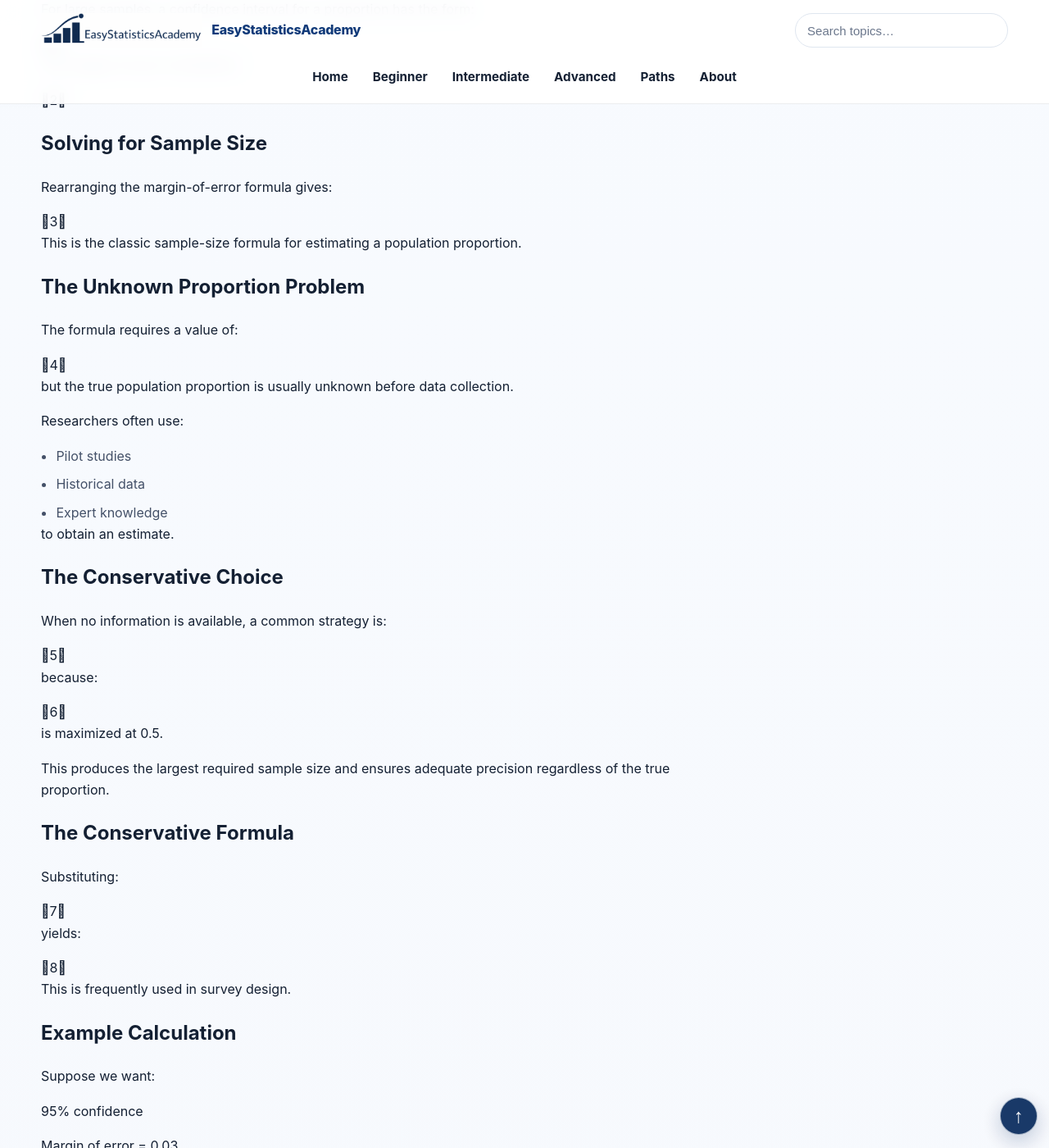
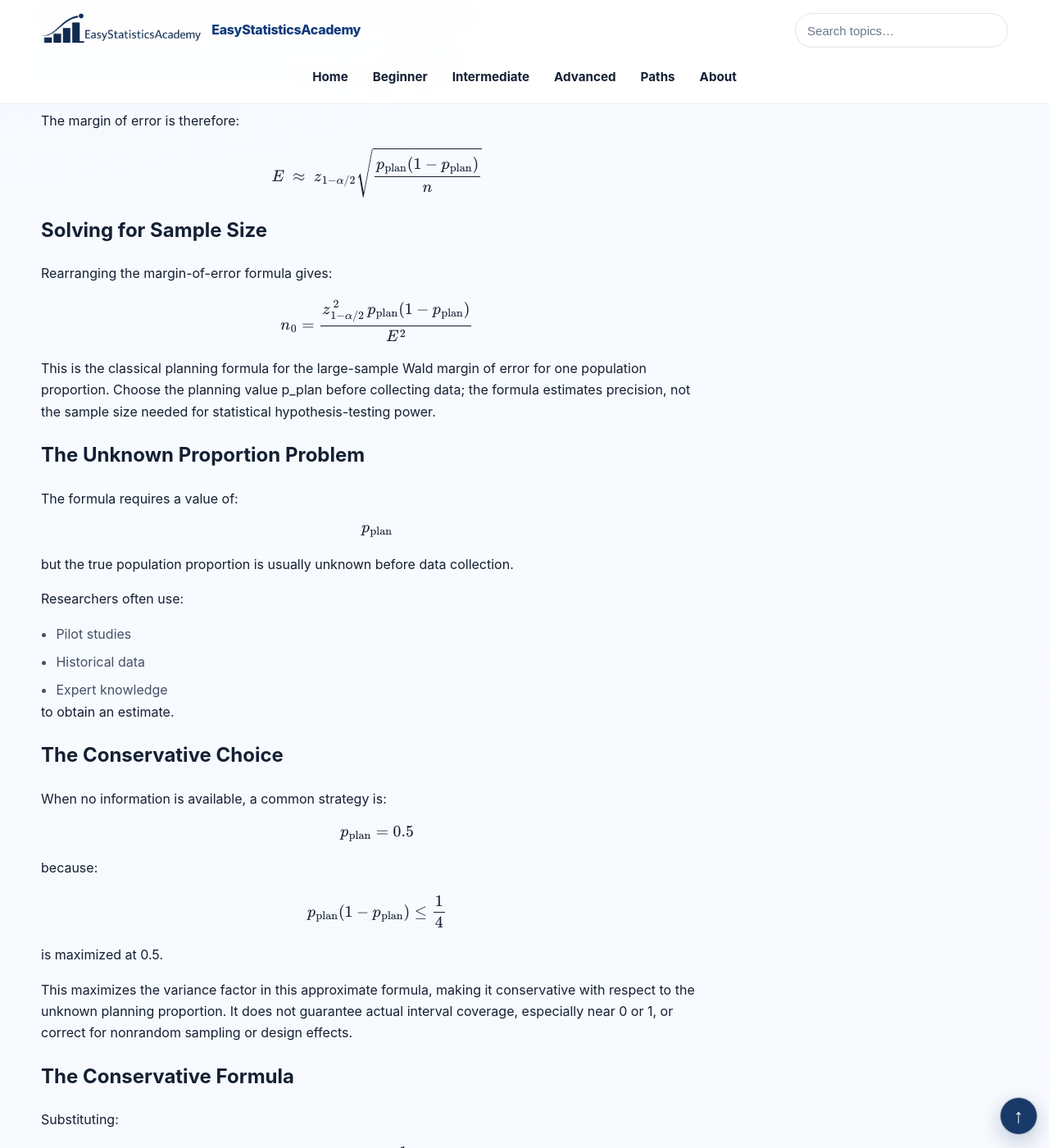
Before and after one commit to ammar-homaida-statistics/easystatisticsacademy, a Jekyll site: the page built from inference/power-sample-size/sample-size-for-proportion/index.md, in a window 1280 px wide and 1400 px high, scrolled down 1233 px. Shown: the whole window at 82% size. Built offline with Jekyll 4.4.1, drawn with Linux system fonts in a browser that asks for light colours; some of the changed text lies outside the part shown.

Commit message:
Restore fifteen verified expressions and refine statistical assumptions

```diff
--- a/inference/power-sample-size/sample-size-for-proportion/index.md
+++ b/inference/power-sample-size/sample-size-for-proportion/index.md
@@ -120,13 +122,17 @@ sidebar: false
       For large samples, a confidence interval for a proportion has the form:
     </p>
 
-    1
+    \[
+\hat p\ \pm\ z_{1-\alpha/2}\sqrt{\frac{\hat p(1-\hat p)}{n}}
+\]
 
     <p>
       The margin of error is therefore:
     </p>
 
-    2
+    \[
+E\ \approx\ z_{1-\alpha/2}\sqrt{\frac{p_{\mathrm{plan}}(1-p_{\mathrm{plan}})}{n}}
+\]
 
     <h2>Solving for Sample Size</h2>
 
@@ -134,10 +140,12 @@ sidebar: false
       Rearranging the margin-of-error formula gives:
     </p>
 
-    3
+    \[
+n_0=\frac{z_{1-\alpha/2}^{\,2}\,p_{\mathrm{plan}}(1-p_{\mathrm{plan}})}{E^2}
+\]
 
     <p>
-      This is the classic sample-size formula for estimating a population proportion.
+      This is the classical planning formula for the large-sample Wald margin of error for one population proportion. Choose the planning value p_plan before collecting data; the formula estimates precision, not the sample size needed for statistical hypothesis-testing power.
     </p>
 
     <h2>The Unknown Proportion Problem</h2>
@@ -146,7 +154,9 @@ sidebar: false
       The formula requires a value of:
     </p>
 
-    4
+    \[
+p_{\mathrm{plan}}
+\]
 
     <p>
       but the true population proportion is usually unknown before data collection.
@@ -176,20 +186,24 @@ sidebar: false
       When no information is available, a common strategy is:
     </p>
 
-    5
+    \[
+p_{\mathrm{plan}}=0.5
+\]
 
     <p>
       because:
     </p>
 
-    6
+    \[
+p_{\mathrm{plan}}(1-p_{\mathrm{plan}})\le\frac14
+\]
 
     <p>
       is maximized at 0.5.
     </p>
 
     <p>
-      This produces the largest required sample size and ensures adequate precision regardless of the true proportion.
+      This maximizes the variance factor in this approximate formula, making it conservative with respect to the unknown planning proportion. It does not guarantee actual interval coverage, especially near 0 or 1, or correct for nonrandom sampling or design effects.
     </p>
 
     <h2>The Conservative Formula</h2>
@@ -198,16 +212,20 @@ sidebar: false
       Substituting:
     </p>
 
-    7
+    \[
+p_{\mathrm{plan}}=\frac12
+\]
 
     <p>
       yields:
     </p>
 
-    8
+    \[
+n_0=\frac{z_{1-\alpha/2}^{\,2}}{4E^2}
+\]
 
     <p>
-      This is frequently used in survey design.
+      This is frequently used as a preliminary sample-size calculation for simple random sampling. Real surveys may need finite-population corrections, clustering/design-effect inflation, and allowances for expected nonresponse.
     </p>
 
     <h2>Example Calculation</h2>
@@ -227,19 +245,25 @@ sidebar: false
       Using:
     </p>
 
-    9
+    \[
+z_{0.975}\approx1.96
+\]
 
     <p>
       and the conservative assumption:
     </p>
 
-    10
+    \[
+p_{\mathrm{plan}}=0.5
+\]
 
     <p>
       gives:
     </p>
 
-    11
+    \[
+n_0=\frac{(1.96)^2(0.5)(0.5)}{(0.03)^2}\approx1067.111,\qquad n=\lceil n_0\rceil=1068
+\]
 
     <p>
       Therefore:
@@ -263,7 +287,7 @@ sidebar: false
       <strong>Rule:</strong>
 
       <p>
-        Always round upward to ensure the desired precision is achieved.
+        Always round the calculated n₀ upward, since rounding down would exceed the planned margin of error in this approximation. The actual sampling error and realized interval width still vary from sample to sample.
       </p>
 
     </div>
@@ -274,7 +298,9 @@ sidebar: false
       Notice that:
     </p>
 
-    12
+    \[
+n_0\propto\frac{1}{E^2}
+\]
 
     <p>
       Just as with means, halving the margin of error approximately quadruples the required sample size.
@@ -363,7 +389,7 @@ sidebar: false
     </div>
 
     <p>
-      Smaller effects require larger samples to detect reliably.
+      Smaller effects generally require larger samples to detect at fixed significance level, power, and experimental design. The precision calculator below is not a power calculator.
     </p>
 
     <h2>The Role of Baseline Proportion</h2>
@@ -372,13 +398,17 @@ sidebar: false
       Variability for proportions depends on:
     </p>
 
-    13
+    \[
+p_{\mathrm{plan}}(1-p_{\mathrm{plan}})
+\]
 
     <p>
       Variability is highest near:
     </p>
 
-    14
+    \[
+p_{\mathrm{plan}}=0.5
+\]
 
     <p>
       and decreases as proportions approach 0 or 1.
@@ -444,7 +474,7 @@ sidebar: false
     </p>
 
     <p>
-      However, researchers must still choose meaningful targets for precision, effect size, confidence, and power.
+      Researchers must still specify meaningful design targets. The confidence-interval precision formula here does not address effect-size/power calculations for hypothesis tests.
     </p>
 
     <h2>The Bigger Picture</h2>
@@ -491,7 +521,7 @@ sidebar: false
 
         <li>Sample-size planning for proportions often focuses on confidence intervals or power</li>
 
-        <li>The classic proportion formula is based on the desired margin of error</li>
+        <li>The classic formula approximates a desired Wald margin of error under simple random sampling</li>
 
         <li>When p is unknown, p = 0.5 provides a conservative sample-size estimate</li>
 
```
Also changed, not shown: other parts of inference/power-sample-size/sample-size-for-proportion/index.md (+3 -1 lines).
